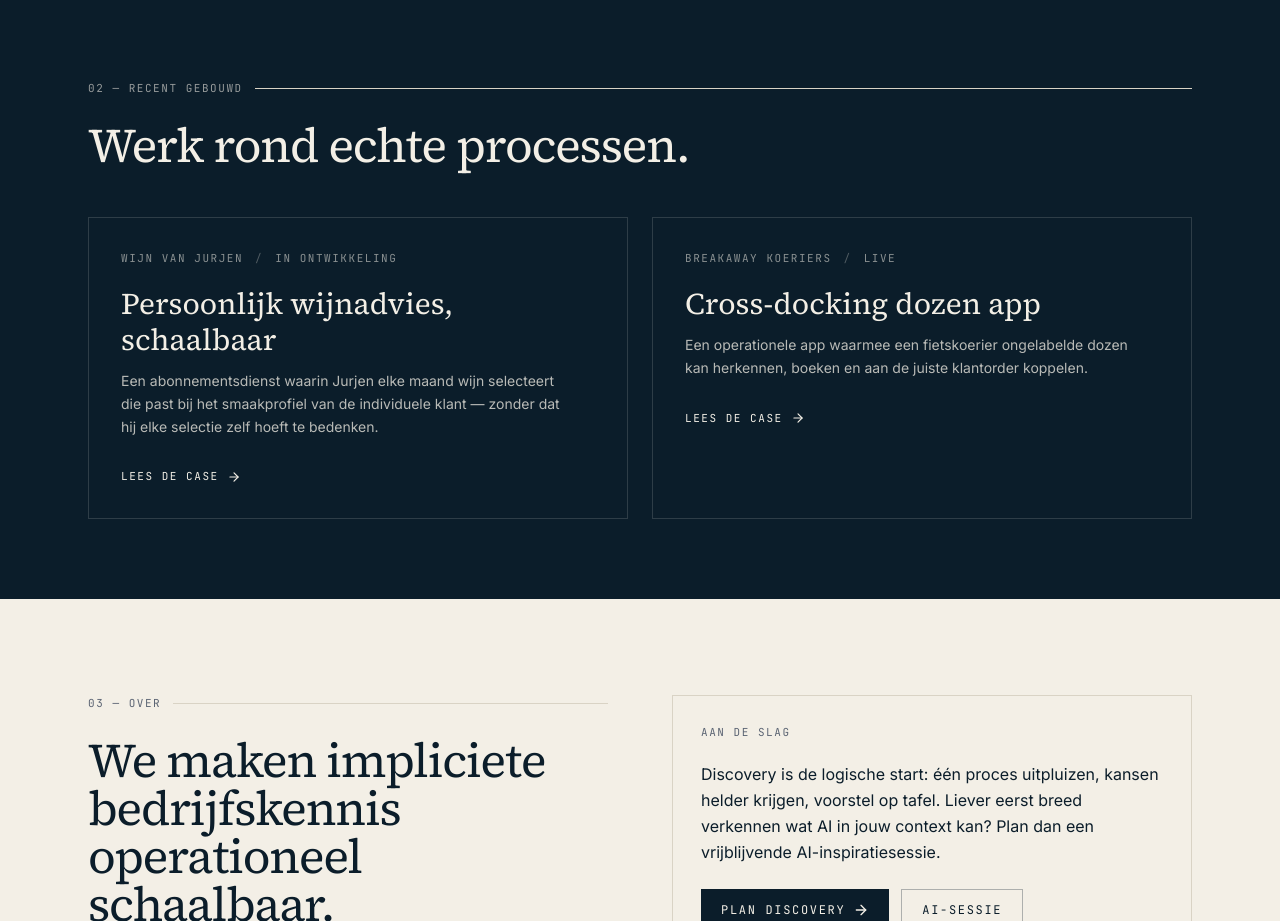
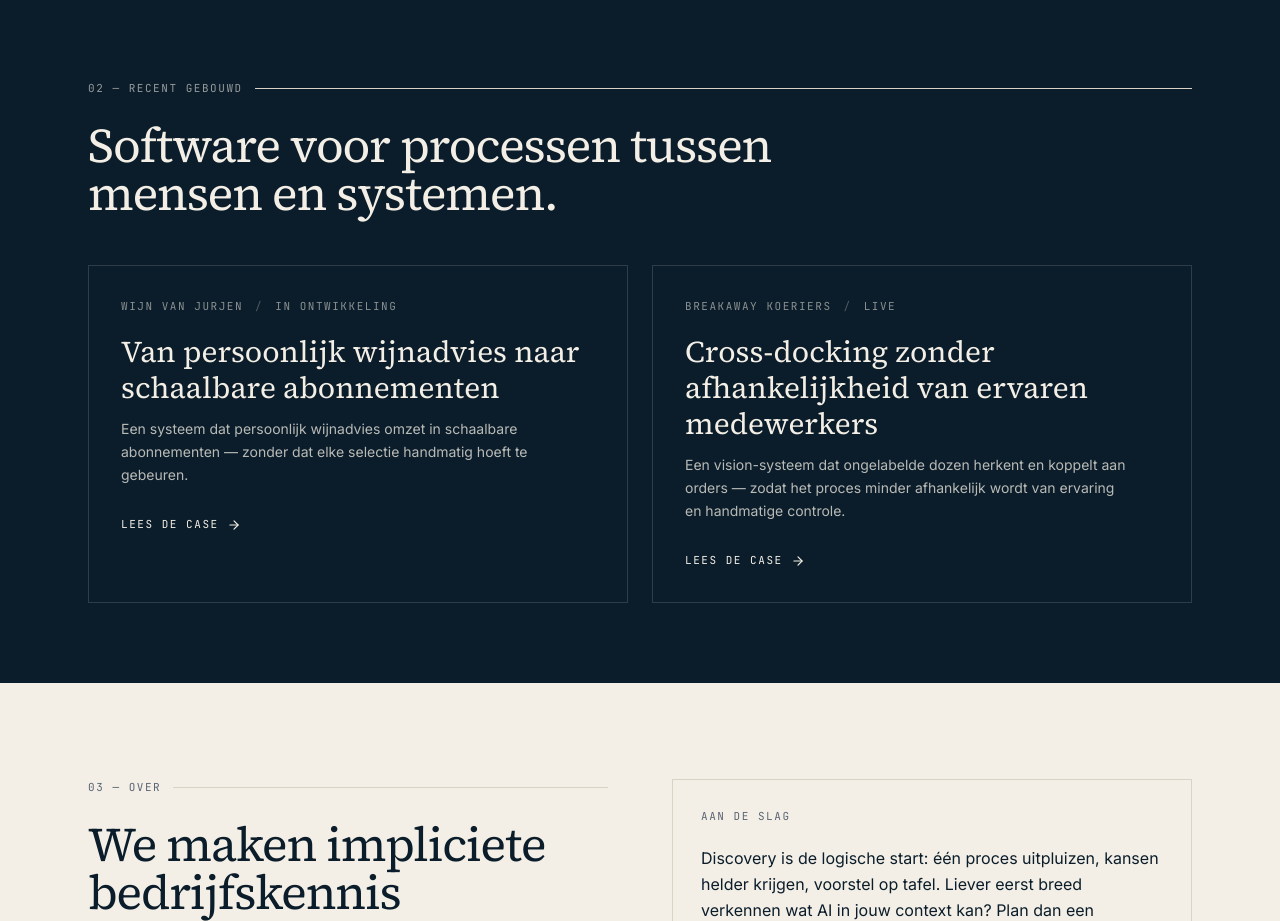
Before and after one commit to JWT20/tyne-works-site, a Next.js app: page / in a window 1280 px wide. Shown: the part 1420-2341 px from the top of the page. Built offline with nearby package versions, Linux system fonts and the light colour scheme.

Commit message:
Update cases section heading and both case titles/summaries

```diff
--- a/src/app/page.tsx
+++ b/src/app/page.tsx
@@ -47,7 +47,7 @@ export default function HomePage() {
             <span className="text-paper/60">02 — Recent gebouwd</span>
           </p>
           <h2 className="display-2 text-paper max-w-3xl mb-12">
-            Werk rond echte processen.
+            Software voor processen tussen mensen en systemen.
           </h2>
           <div className="grid gap-6 md:grid-cols-2">
             {cases.map((c) => (
--- a/src/content/cases/breakaway-koeriers-dozen-app.mdx
+++ b/src/content/cases/breakaway-koeriers-dozen-app.mdx
@@ -1,7 +1,7 @@
 ---
-title: "Cross-docking dozen app"
+title: "Cross-docking zonder afhankelijkheid van ervaren medewerkers"
 label: "Live"
-summary: "Een operationele app waarmee een fietskoerier ongelabelde dozen kan herkennen, boeken en aan de juiste klantorder koppelen."
+summary: "Een vision-systeem dat ongelabelde dozen herkent en koppelt aan orders — zodat het proces minder afhankelijk wordt van ervaring en handmatige controle."
 client: "Breakaway Koeriers"
 date: "2025-09-01"
 ---
--- a/src/content/cases/wijn-van-jurjen.mdx
+++ b/src/content/cases/wijn-van-jurjen.mdx
@@ -1,7 +1,7 @@
 ---
-title: "Persoonlijk wijnadvies, schaalbaar"
+title: "Van persoonlijk wijnadvies naar schaalbare abonnementen"
 label: "In ontwikkeling"
-summary: "Een abonnementsdienst waarin Jurjen elke maand wijn selecteert die past bij het smaakprofiel van de individuele klant — zonder dat hij elke selectie zelf hoeft te bedenken."
+summary: "Een systeem dat persoonlijk wijnadvies omzet in schaalbare abonnementen — zonder dat elke selectie handmatig hoeft te gebeuren."
 client: "Wijn van Jurjen"
 date: "2025-11-01"
 ---
```
